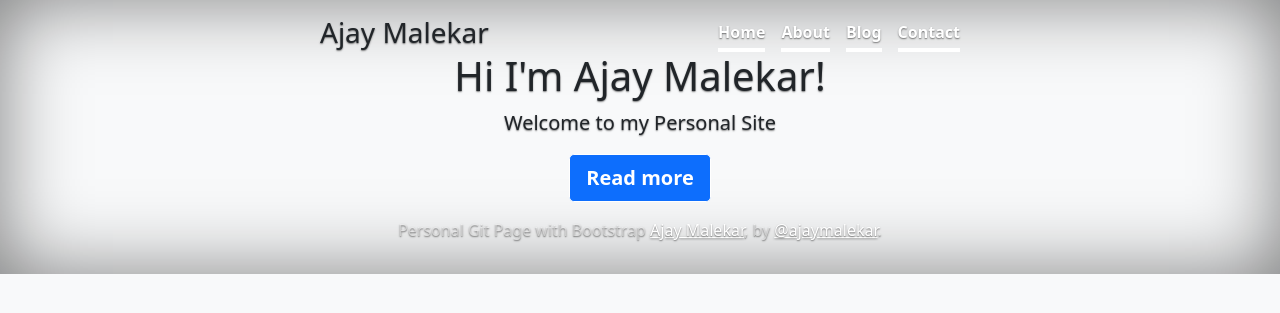
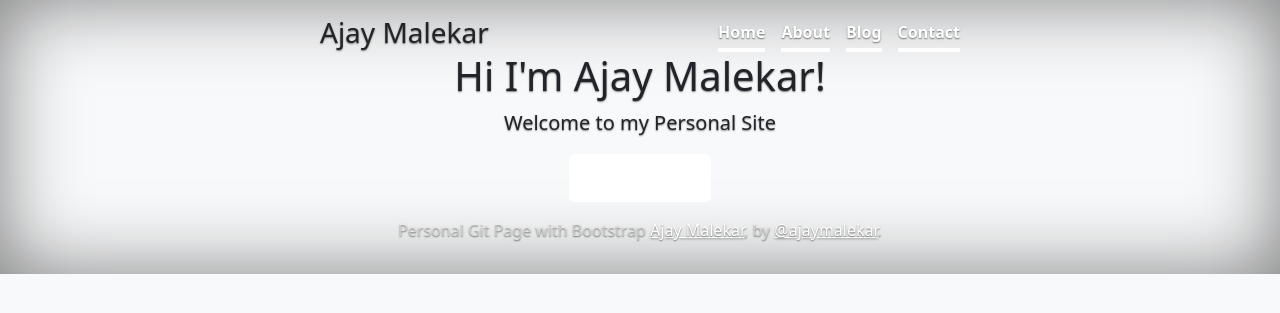
Before and after one commit to ajaymalekar/ajaymalekar.github.io, a Jekyll site: the page built from index.html, in a window 1280 px wide. Shown: the top 313 px of the page. Built offline with Jekyll 4.4.1, drawn with Linux system fonts in a browser that asks for light colours; nearby versions of some CDN libraries.

Commit message:
Update hero.html

```diff
--- a/_includes/hero.html
+++ b/_includes/hero.html
@@ -2,6 +2,6 @@
     <h1>Hi I'm Ajay Malekar!</h1>
     <p class="lead">Welcome to my Personal Site</p>
     <p class="lead">
-      <a href="https://ajaymalekar.github.io/about" class="btn btn-lg btn-secondary fw-bold border-white bg-primary">Read more</a>
+      <a href="https://ajaymalekar.github.io/about" class="btn btn-lg btn-secondary fw-bold border-white bg-white">Read more</a>
     </p>
 </main>
```
